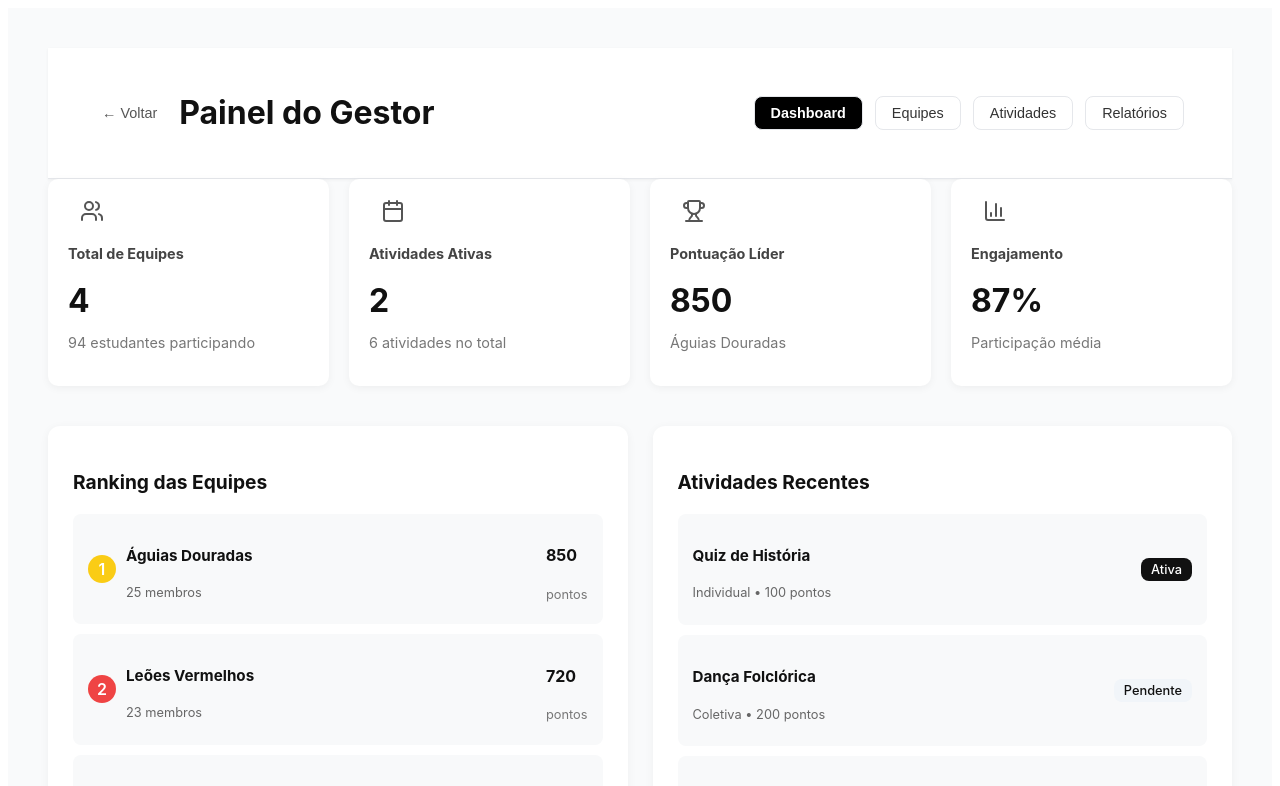
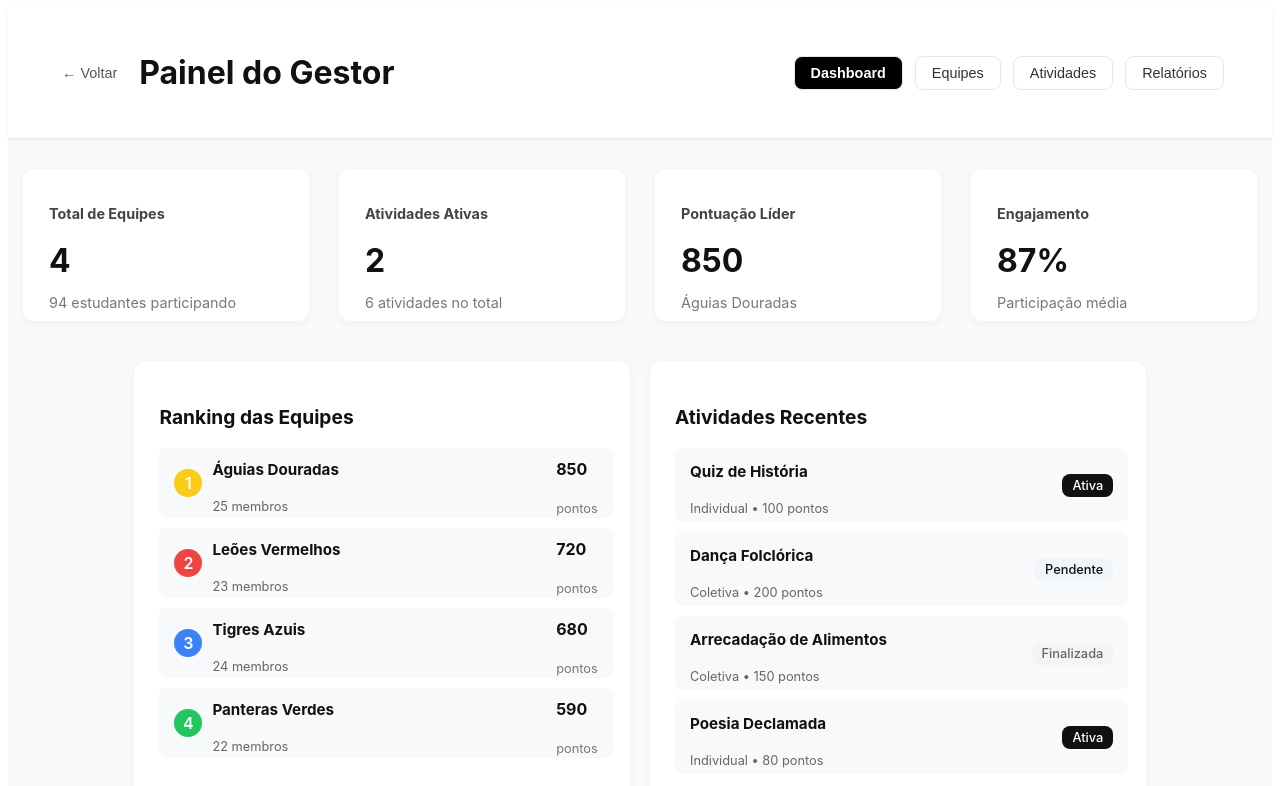
Before and after one commit to wagnerquadros/gincana, a React app in the folder frontend/: page /dashboard in a window 1280 px wide. Shown: the top 786 px of the page. Built offline with nearby package versions, Linux system fonts and the light colour scheme; the HTML template or start-up script is replaced by a standard one.

Commit message:
style(Dashboard): refactor layout and styling for dashboard components and cards

```diff
--- a/frontend/src/pages/ManagerPanel/Dashboard/dashboard.jsx
+++ b/frontend/src/pages/ManagerPanel/Dashboard/dashboard.jsx
@@ -24,36 +24,24 @@ function Dashboard() {
       {/* Cards superiores */}
       <div className='dashboard-top'>
         <div className='stat-card'>
-          <div className='icon'>
-            <Users />
-          </div>
           <h4>Total de Equipes</h4>
           <h2>4</h2>
           <p>94 estudantes participando</p>
         </div>
 
         <div className='stat-card'>
-          <div className='icon'>
-            <Calendar />
-          </div>
           <h4>Atividades Ativas</h4>
           <h2>2</h2>
           <p>6 atividades no total</p>
         </div>
 
         <div className='stat-card'>
-          <div className='icon'>
-            <Trophy />
-          </div>
           <h4>Pontuação Líder</h4>
           <h2>850</h2>
           <p>Águias Douradas</p>
         </div>
 
         <div className='stat-card'>
-          <div className='icon'>
-            <BarChart3 />
-          </div>
           <h4>Engajamento</h4>
           <h2>87%</h2>
           <p>Participação média</p>
--- a/frontend/src/pages/ManagerPanel/Dashboard/stylesDashboard.css
+++ b/frontend/src/pages/ManagerPanel/Dashboard/stylesDashboard.css
@@ -1,25 +1,27 @@
 .dashboard-container {
   background-color: #f9fafb;
-  min-height: 100vh;
-  padding: 40px;
   font-family: 'Inter', sans-serif;
   color: #111;
+  margin: 0 auto; /* centraliza o container horizontalmente */
+  height: 100vh;
 }
 
 /* Top cards */
 .dashboard-top {
-  display: grid;
-  grid-template-columns: repeat(auto-fit, minmax(240px, 1fr));
-  gap: 20px;
-  margin-bottom: 40px;
+  display: flex;
+  justify-content: center;
+  margin-top: 30px;
 }
 
 .stat-card {
-  background: #fff;
+  background: #ffffff;
   border-radius: 10px;
-  padding: 20px;
-  box-shadow: 0 2px 8px rgba(0,0,0,0.05);
+  padding: 26px;
+  margin: 0 15px;
+  box-shadow: 0 2px 8px rgba(0, 0, 0, 0.05);
   transition: transform 0.2s ease;
+  height: 100px;
+  width: 300px;
 }
 
 .stat-card:hover {
@@ -48,11 +50,14 @@
   font-size: 0.9rem;
 }
 
-/* Main content */
+/* Define uma largura máxima para o conteúdo */
 .dashboard-main {
-  display: grid;
-  grid-template-columns: 1fr 1fr;
-  gap: 25px;
+  display: flex;
+  justify-content: space-between;
+  gap: 20px;
+  width: 100%;
+  max-width: 80%; /* controla o quanto pode expandir */
+  margin: 40px auto;
 }
 
 /* Ranking */
@@ -61,13 +66,13 @@
   background: #fff;
   border-radius: 12px;
   padding: 25px;
-  box-shadow: 0 2px 10px rgba(0,0,0,0.05);
+  box-shadow: 0 2px 10px rgba(0, 0, 0, 0.05);
+  width: 50%;
 }
 
 .ranking-section h3,
 .activities-section h3 {
   font-size: 1.2rem;
-  margin-bottom: 20px;
 }
 
 .ranking-list {
@@ -83,6 +88,8 @@
   display: flex;
   justify-content: space-between;
   align-items: center;
+  width: 95%;
+  height: 50px;
 }
 
 .ranking-left {
@@ -134,6 +141,8 @@
   display: flex;
   justify-content: space-between;
   align-items: center;
+  width: 95%;
+  height: 50px;
 }
 
 .activity-item h4 {
```
